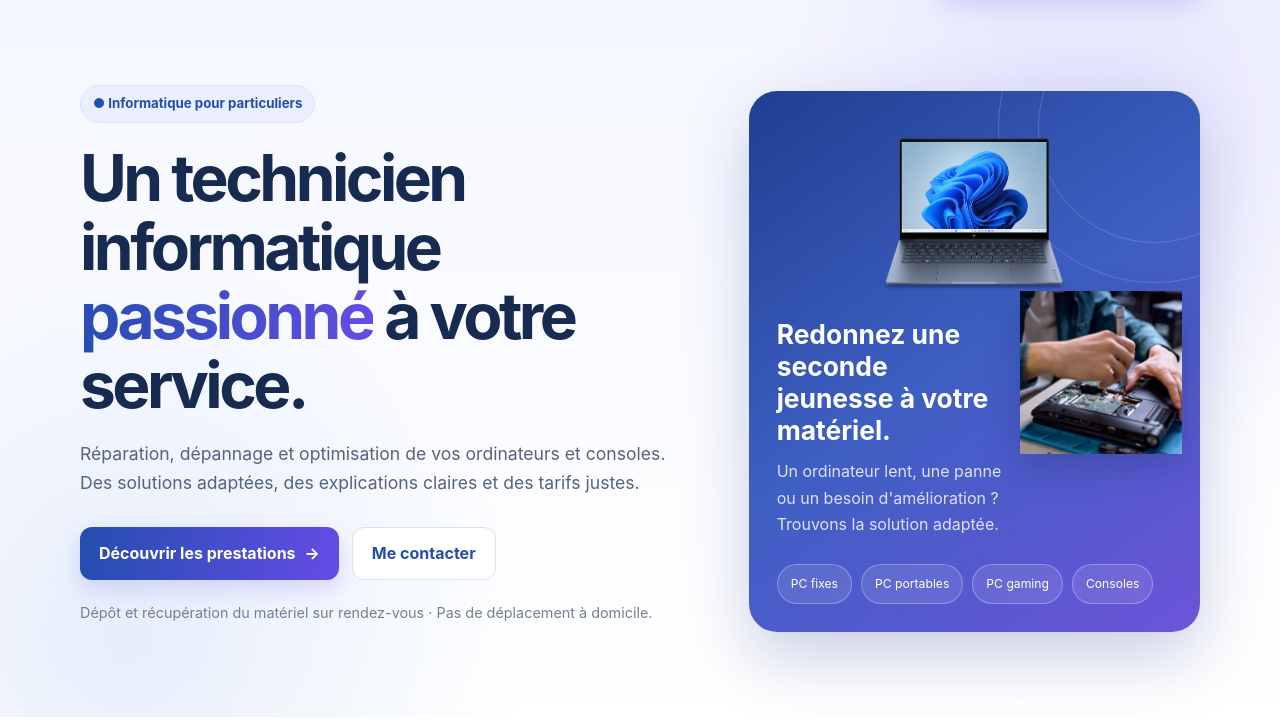
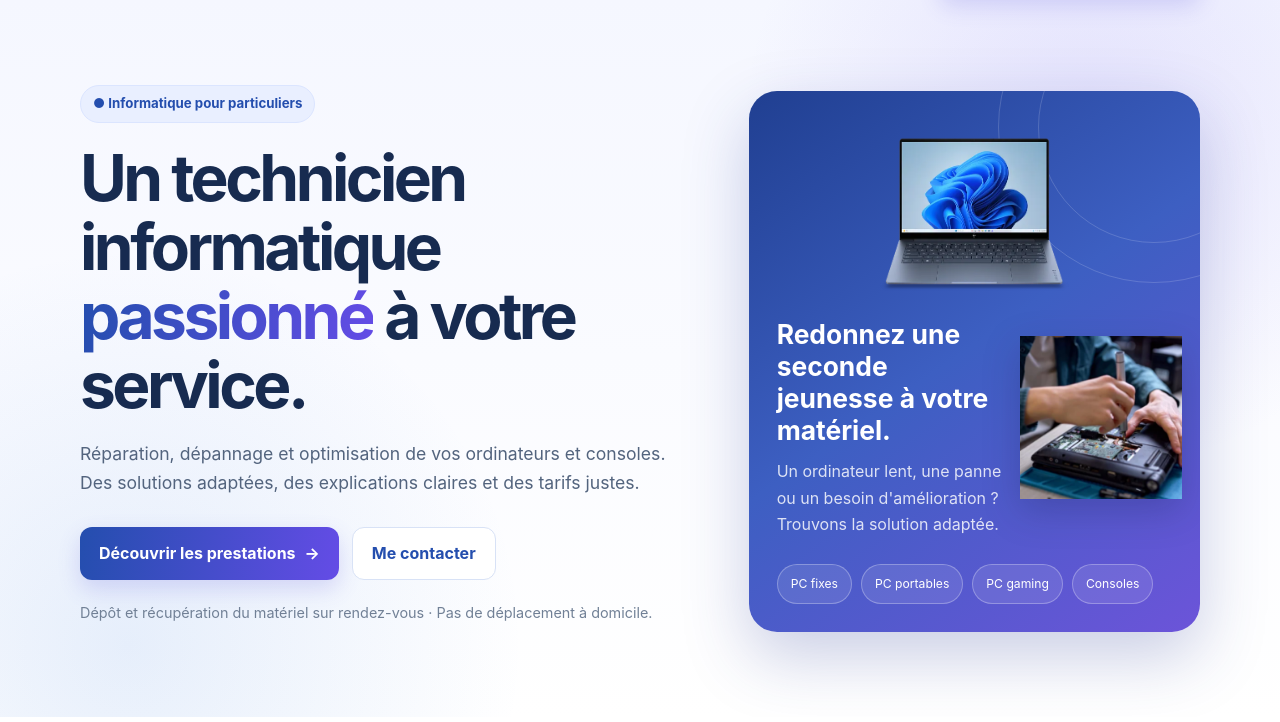
Before and after one commit to Nicolas85310/restorpc, a plain HTML site: page index.html in a window 1280 px wide. Shown: the part 78-800 px from the top of the page. Drawn offline with Linux system fonts and the light colour scheme.

Commit message:
Add files via upload

```diff
--- a/index.html
+++ b/index.html
@@ -79,7 +79,7 @@
     .visual-card p { color:rgba(255,255,255,.82); max-width:58%; margin:0; }
     .visual-content { position:relative; z-index:2; width:100%; padding-top:200px; }
     .visual-image {
-      position:absolute; z-index:1; right:18px; top:200px; transform:none;
+      position:absolute; z-index:1; right:18px; top:245px; transform:none;
       width:36%; max-height:48%; object-fit:contain;
       filter:drop-shadow(0 12px 18px rgba(12,25,65,.22));
     }
```
